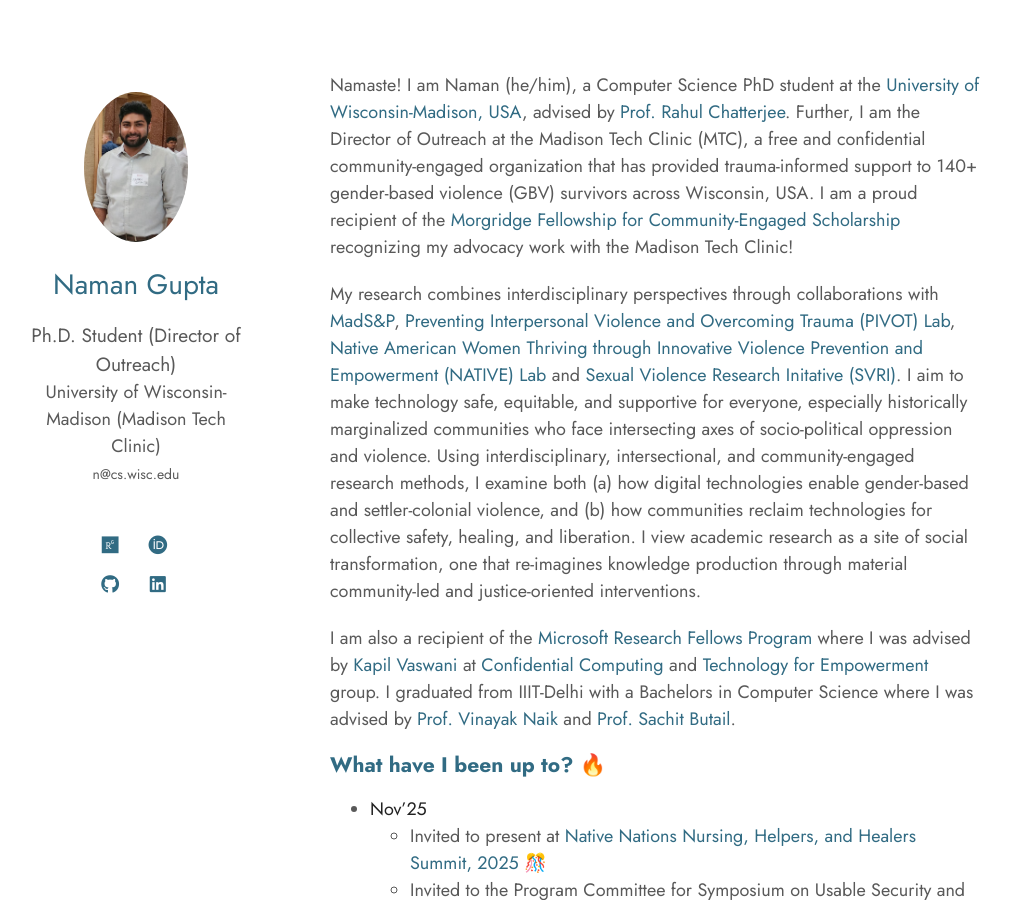
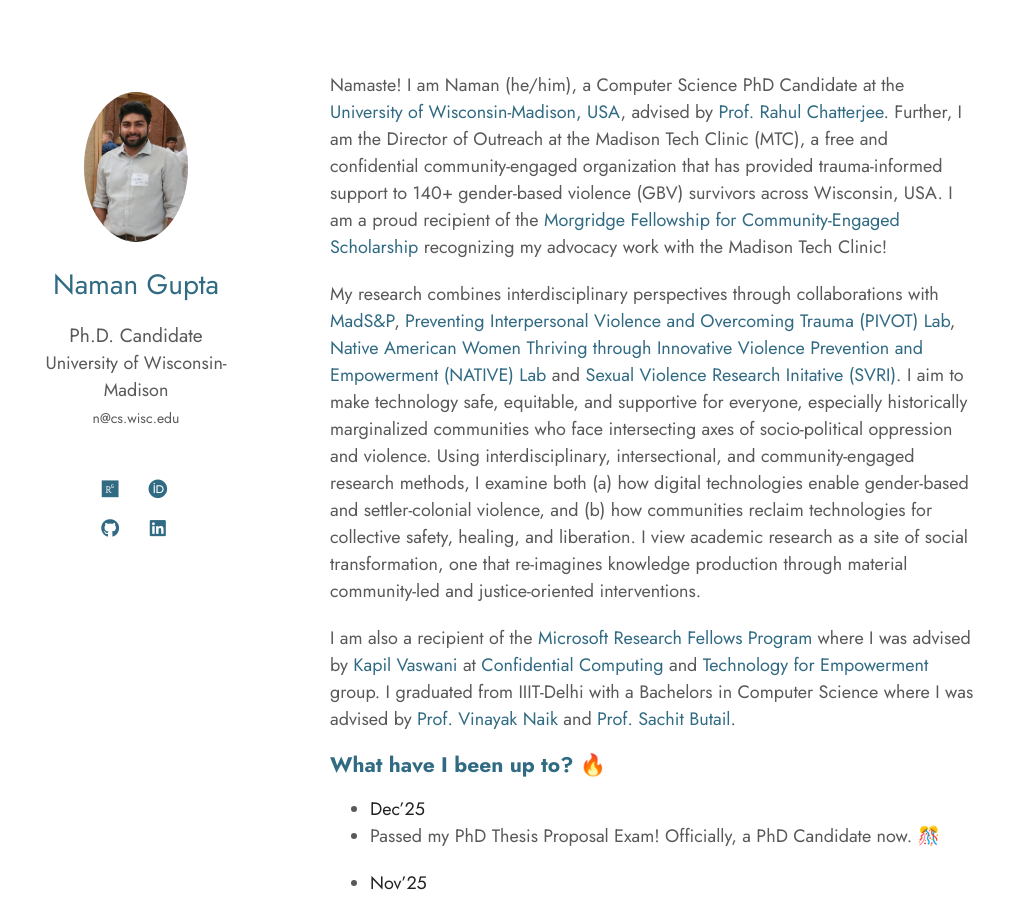
Before and after one commit to naman/naman.github.io, a Jekyll site: the page built from index.md, in a window 1280 px wide and 900 px high. Shown: the whole window, without its empty margins (140-1150 px from the left). Built offline with Jekyll 4.4.1, drawn with Linux system fonts in a browser that asks for light colours; nearby versions of some CDN libraries; a style sheet for code colours, icons or effects is not loaded.

Commit message:
candidacy

```diff
--- a/_config.yml
+++ b/_config.yml
@@ -1,7 +1,7 @@
 # Basic Information
 title: Naman Gupta
-position: 'Ph.D. Student (Director of Outreach)'
-affiliation: University of Wisconsin-Madison (Madison Tech Clinic)
+position: 'Ph.D. Candidate'
+affiliation: University of Wisconsin-Madison
 email: n@cs.wisc.edu
 
 # Search Engine Optimization (SEO)
--- a/_includes/news.md
+++ b/_includes/news.md
@@ -1,4 +1,7 @@
 ### What have I been up to? 🔥
+
+- **Dec'25**
+ - Passed my PhD Thesis Proposal Exam! Officially, a PhD Candidate now. &#127882;
 
 - **Nov'25**
   - Invited to present at [Native Nations Nursing, Helpers, and Healers Summit, 2025](https://nursing.wisc.edu/native-nations-nursing/) &#127882;
--- a/index.md
+++ b/index.md
@@ -2,7 +2,7 @@
 layout: homepage
 ---
 
-Namaste! I am Naman (he/him), a Computer Science PhD student at the [University of Wisconsin-Madison, USA](https://cs.wisc.edu/), advised by [Prof. Rahul Chatterjee](https://pages.cs.wisc.edu/~chatterjee/). Further, I am the Director of Outreach at the Madison Tech Clinic (MTC), a free and confidential community-engaged organization that has provided trauma-informed support to 140+ gender-based violence (GBV) survivors across Wisconsin, USA. I am a proud recipient of the [Morgridge Fellowship for Community-Engaged Scholarship](https://morgridge.wisc.edu/faculty-and-staff-get-connected/morgridge-fellows/) recognizing my advocacy work with the Madison Tech Clinic!
+Namaste! I am Naman (he/him), a Computer Science PhD Candidate at the [University of Wisconsin-Madison, USA](https://cs.wisc.edu/), advised by [Prof. Rahul Chatterjee](https://pages.cs.wisc.edu/~chatterjee/). Further, I am the Director of Outreach at the Madison Tech Clinic (MTC), a free and confidential community-engaged organization that has provided trauma-informed support to 140+ gender-based violence (GBV) survivors across Wisconsin, USA. I am a proud recipient of the [Morgridge Fellowship for Community-Engaged Scholarship](https://morgridge.wisc.edu/faculty-and-staff-get-connected/morgridge-fellows/) recognizing my advocacy work with the Madison Tech Clinic!
 
 My research combines interdisciplinary perspectives through collaborations with [MadS&P](https://madsp.cs.wisc.edu/), [Preventing Interpersonal Violence and Overcoming Trauma (PIVOT) Lab](https://pivotlab.psych.wisc.edu/), [Native American Women Thriving through Innovative Violence Prevention and Empowerment (NATIVE) Lab](https://nativelab.wiscweb.wisc.edu) and [Sexual Violence Research Initative (SVRI)](https://crgw.gws.wisc.edu/sexual-violence-research-initiative/). I aim to make technology safe, equitable, and supportive for everyone, especially historically marginalized communities who face intersecting axes of socio-political oppression and violence. Using interdisciplinary, intersectional, and community-engaged research methods, I examine both (a) how digital technologies enable gender-based and settler-colonial violence, and (b) how communities reclaim technologies for collective safety, healing, and liberation. I view academic research as a site of social transformation, one that re-imagines knowledge production through material community-led and justice-oriented interventions.
 
```
